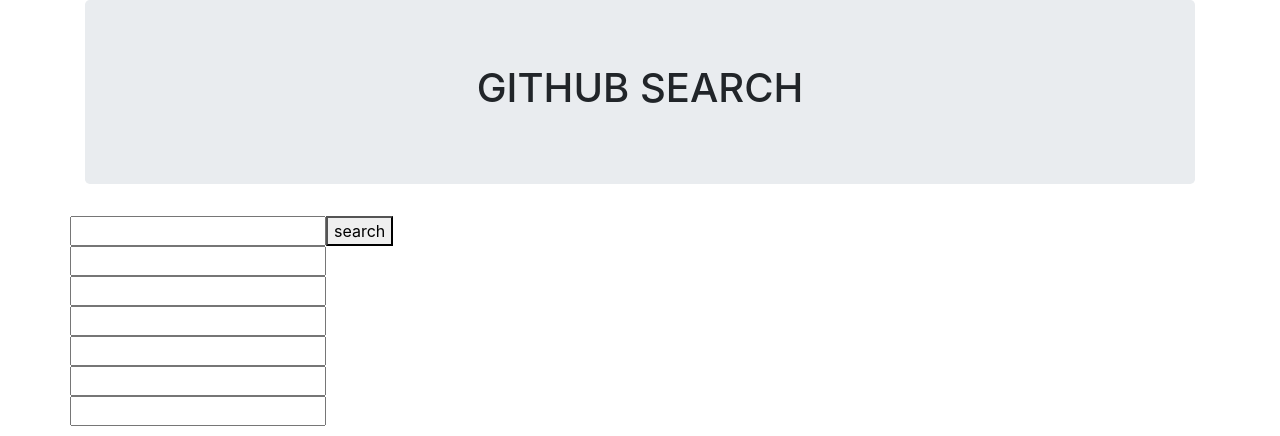
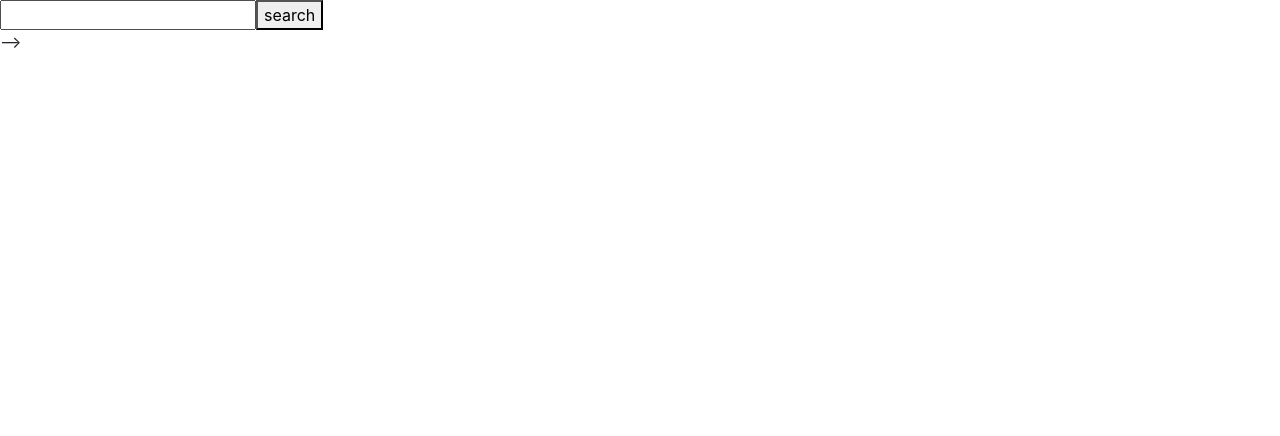
Before and after one commit to Muriithijoe/API, an Angular app: page / in a window 1280 px wide. Shown: the top 436 px of the page. Built offline with nearby package versions, Linux system fonts and the light colour scheme.

Commit message:
added ability to search repos

```diff
--- a/src/app/user/user.component.html
+++ b/src/app/user/user.component.html
@@ -1,16 +1,16 @@
-<div class="container">
+ <!-- <div class="container">
   <div class="jumbotron">
     <h1>GITHUB SEARCH</h1>
   </div>
 
   <div class="row">
-    <div class="col-6-md">
+    <div class="col-6-md"> -->
 
-    <input type="text" #search>
+     <input type="text" #search>
     <button (click)="performSearch(search)">search</button>
     <br>
 
-    <input type="text" value="{{users.name}}">
+    <!-- <input type="text" value="{{users.name}}">
     <br>
 
     <input type="text" value="{{users.bio}}">
@@ -37,4 +37,5 @@
 
 </div>
 
- </div>
+ </div>  --> -->
+<p *ngFor="let user of users">{{user.full_name}}</p>
--- a/src/app/user/user.component.ts
+++ b/src/app/user/user.component.ts
@@ -8,7 +8,8 @@ import {Http, Response} from '@angular/http'
   styleUrls: ['./user.component.css']
 })
 export class UserComponent implements OnInit {
-  link= 'https://api.github.com/users/'
+  // link= 'https://api.github.com/users/'
+  link= 'https://api.github.com/repositories?q='
   access_token='?access_token=230ccfe64022875f67957b0581f05f04ca9bb2df'
   users=[];
 
```
